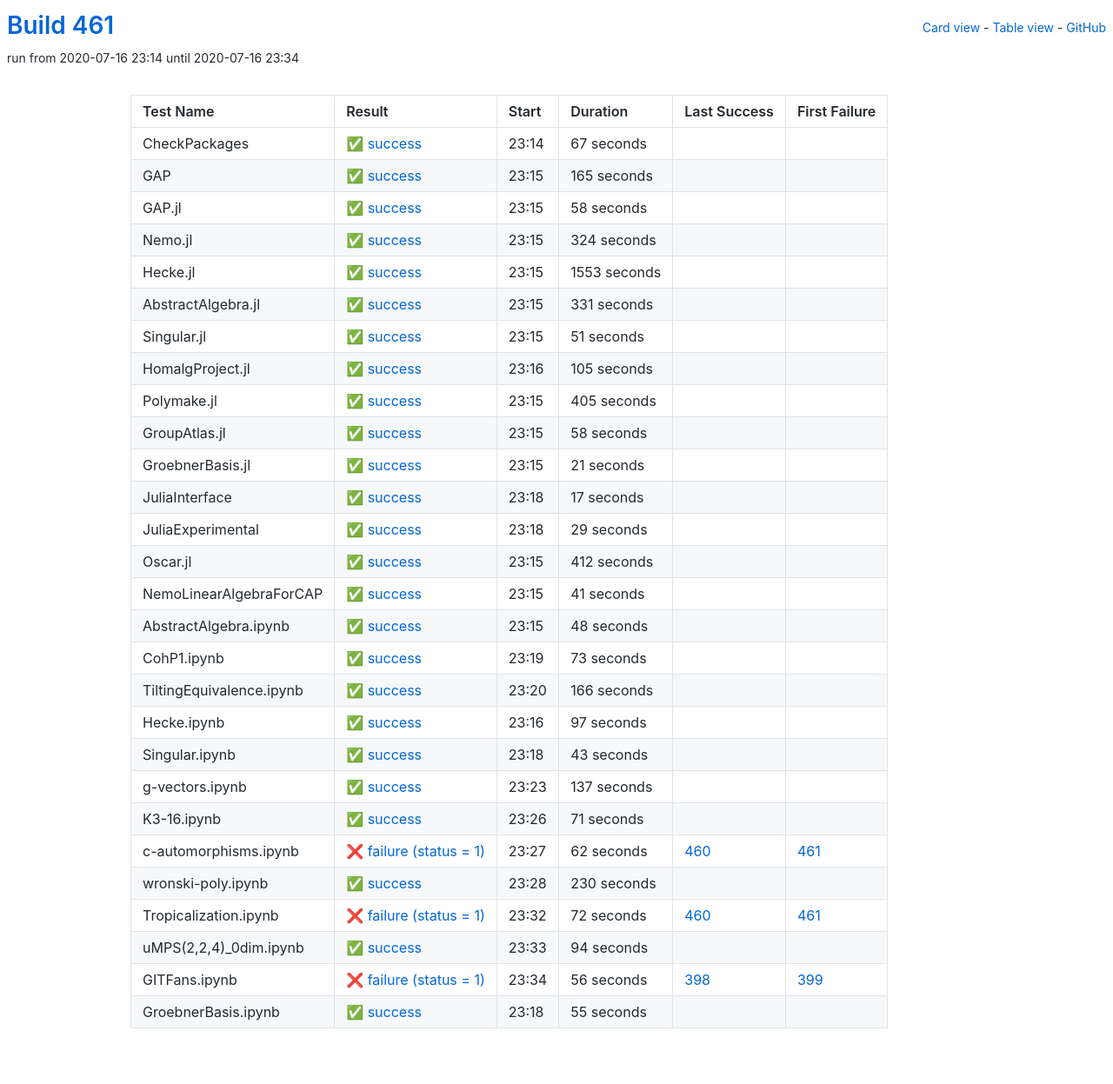
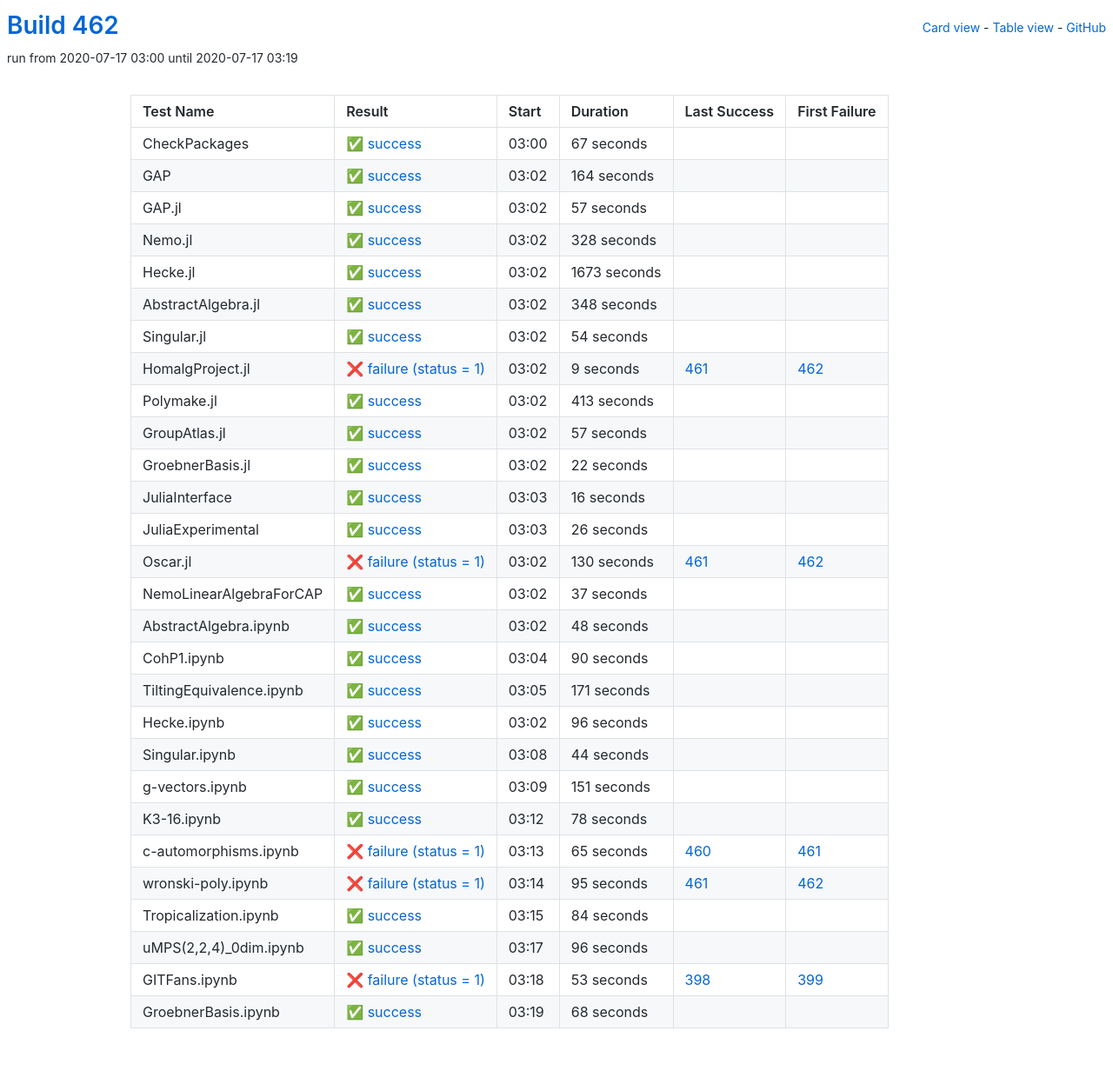
Before and after one commit to oscar-system/oscar-ci-status-stable, a Jekyll site: the page built from table.html, in a window 1280 px wide. Shown: the whole page at 87% size. Built offline with Jekyll 4.4.1, drawn with Linux system fonts in a browser that asks for light colours.

Commit message:
Build #462

```diff
--- a/_data/ci.yml
+++ b/_data/ci.yml
@@ -1,6 +1,6 @@
 ---
-build: 461
-build_url: https://oscarci.mathematik.uni-kl.de/job/oscar-stable/461/
+build: 462
+build_url: https://oscarci.mathematik.uni-kl.de/job/oscar-stable/462/
 job: oscar-stable
 organization: oscar-system
 repo: oscar-ci-status-stable
@@ -8,8 +8,8 @@ repourl: https://github.com/oscar-system/oscar-ci-status-stable
 tests:
 - name: CheckPackages
   id: checkpackages
-  log: https://oscarci.mathematik.uni-kl.de/job/oscar-stable/461/artifact/logs/build-461/CheckPackages.log
-  start: 2020-07-16 23:14
+  log: https://oscarci.mathematik.uni-kl.de/job/oscar-stable/462/artifact/logs/build-462/CheckPackages.log
+  start: 2020-07-17 03:00
   success: true
   exitcode: 0
   status: success
@@ -20,176 +20,176 @@ tests:
   first_failure_url:
 - name: GAP
   id: gap
-  log: https://oscarci.mathematik.uni-kl.de/job/oscar-stable/461/artifact/logs/build-461/GAP.log
-  start: 2020-07-16 23:15
+  log: https://oscarci.mathematik.uni-kl.de/job/oscar-stable/462/artifact/logs/build-462/GAP.log
+  start: 2020-07-17 03:02
   success: true
   exitcode: 0
   status: success
-  duration: 165
+  duration: 164
   last_success: false
   last_success_url:
   first_failure: false
   first_failure_url:
 - name: GAP.jl
   id: gap-jl
-  log: https://oscarci.mathematik.uni-kl.de/job/oscar-stable/461/artifact/logs/build-461/GAP.jl.log
-  start: 2020-07-16 23:15
+  log: https://oscarci.mathematik.uni-kl.de/job/oscar-stable/462/artifact/logs/build-462/GAP.jl.log
+  start: 2020-07-17 03:02
   success: true
   exitcode: 0
   status: success
-  duration: 58
+  duration: 57
   last_success: false
   last_success_url:
   first_failure: false
   first_failure_url:
 - name: Nemo.jl
   id: nemo-jl
-  log: https://oscarci.mathematik.uni-kl.de/job/oscar-stable/461/artifact/logs/build-461/Nemo.jl.log
-  start: 2020-07-16 23:15
+  log: https://oscarci.mathematik.uni-kl.de/job/oscar-stable/462/artifact/logs/build-462/Nemo.jl.log
+  start: 2020-07-17 03:02
   success: true
   exitcode: 0
   status: success
-  duration: 324
+  duration: 328
   last_success: false
   last_success_url:
   first_failure: false
   first_failure_url:
 - name: Hecke.jl
   id: hecke-jl
-  log: https://oscarci.mathematik.uni-kl.de/job/oscar-stable/461/artifact/logs/build-461/Hecke.jl.log
-  start: 2020-07-16 23:15
+  log: https://oscarci.mathematik.uni-kl.de/job/oscar-stable/462/artifact/logs/build-462/Hecke.jl.log
+  start: 2020-07-17 03:02
   success: true
   exitcode: 0
   status: success
-  duration: 1553
+  duration: 1673
   last_success: false
   last_success_url:
   first_failure: false
   first_failure_url:
 - name: AbstractAlgebra.jl
   id: abstractalgebra-jl
-  log: https://oscarci.mathematik.uni-kl.de/job/oscar-stable/461/artifact/logs/build-461/AbstractAlgebra.jl.log
-  start: 2020-07-16 23:15
+  log: https://oscarci.mathematik.uni-kl.de/job/oscar-stable/462/artifact/logs/build-462/AbstractAlgebra.jl.log
+  start: 2020-07-17 03:02
   success: true
   exitcode: 0
   status: success
-  duration: 331
+  duration: 348
   last_success: false
   last_success_url:
   first_failure: false
   first_failure_url:
 - name: Singular.jl
   id: singular-jl
-  log: https://oscarci.mathematik.uni-kl.de/job/oscar-stable/461/artifact/logs/build-461/Singular.jl.log
-  start: 2020-07-16 23:15
+  log: https://oscarci.mathematik.uni-kl.de/job/oscar-stable/462/artifact/logs/build-462/Singular.jl.log
+  start: 2020-07-17 03:02
   success: true
   exitcode: 0
   status: success
-  duration: 51
+  duration: 54
   last_success: false
   last_success_url:
   first_failure: false
   first_failure_url:
 - name: HomalgProject.jl
   id: homalgproject-jl
-  log: https://oscarci.mathematik.uni-kl.de/job/oscar-stable/461/artifact/logs/build-461/HomalgProject.jl.log
-  start: 2020-07-16 23:16
+  log: https://oscarci.mathematik.uni-kl.de/job/oscar-stable/462/artifact/logs/build-462/HomalgProject.jl.log
+  start: 2020-07-17 03:02
+  success: false
+  exitcode: 1
+  status: failure
+  duration: 9
+  last_success: 461
+  last_success_url: https://oscarci.mathematik.uni-kl.de/job/oscar-stable/461/
+  first_failure: 462
+  first_failure_url: https://oscarci.mathematik.uni-kl.de/job/oscar-stable/462/
+- name: Polymake.jl
+  id: polymake-jl
+  log: https://oscarci.mathematik.uni-kl.de/job/oscar-stable/462/artifact/logs/build-462/Polymake.jl.log
+  start: 2020-07-17 03:02
   success: true
   exitcode: 0
   status: success
-  duration: 105
-  last_success: false
-  last_success_url:
-  first_failure: false
-  first_failure_url:
-- name: Polymake.jl
-  id: polymake-jl
-  log: https://oscarci.mathematik.uni-kl.de/job/oscar-stable/461/artifact/logs/build-461/Polymake.jl.log
-  start: 2020-07-16 23:15
-  success: true
-  exitcode: 0
-  status: success
-  duration: 405
+  duration: 413
   last_success: false
   last_success_url:
   first_failure: false
   first_failure_url:
 - name: GroupAtlas.jl
   id: groupatlas-jl
-  log: https://oscarci.mathematik.uni-kl.de/job/oscar-stable/461/artifact/logs/build-461/GroupAtlas.jl.log
-  start: 2020-07-16 23:15
+  log: https://oscarci.mathematik.uni-kl.de/job/oscar-stable/462/artifact/logs/build-462/GroupAtlas.jl.log
+  start: 2020-07-17 03:02
   success: true
   exitcode: 0
   status: success
-  duration: 58
+  duration: 57
   last_success: false
   last_success_url:
   first_failure: false
   first_failure_url:
 - name: GroebnerBasis.jl
   id: groebnerbasis-jl
-  log: https://oscarci.mathematik.uni-kl.de/job/oscar-stable/461/artifact/logs/build-461/GroebnerBasis.jl.log
-  start: 2020-07-16 23:15
+  log: https://oscarci.mathematik.uni-kl.de/job/oscar-stable/462/artifact/logs/build-462/GroebnerBasis.jl.log
+  start: 2020-07-17 03:02
   success: true
   exitcode: 0
   status: success
-  duration: 21
+  duration: 22
   last_success: false
   last_success_url:
   first_failure: false
   first_failure_url:
 - name: JuliaInterface
   id: juliainterface
-  log: https://oscarci.mathematik.uni-kl.de/job/oscar-stable/461/artifact/logs/build-461/JuliaInterface.log
-  start: 2020-07-16 23:18
+  log: https://oscarci.mathematik.uni-kl.de/job/oscar-stable/462/artifact/logs/build-462/JuliaInterface.log
+  start: 2020-07-17 03:03
   success: true
   exitcode: 0
   status: success
-  duration: 17
+  duration: 16
   last_success: false
   last_success_url:
   first_failure: false
   first_failure_url:
 - name: JuliaExperimental
   id: juliaexperimental
-  log: https://oscarci.mathematik.uni-kl.de/job/oscar-stable/461/artifact/logs/build-461/JuliaExperimental.log
-  start: 2020-07-16 23:18
+  log: https://oscarci.mathematik.uni-kl.de/job/oscar-stable/462/artifact/logs/build-462/JuliaExperimental.log
+  start: 2020-07-17 03:03
   success: true
   exitcode: 0
   status: success
-  duration: 29
+  duration: 26
   last_success: false
   last_success_url:
   first_failure: false
   first_failure_url:
 - name: Oscar.jl
   id: oscar-jl
-  log: https://oscarci.mathematik.uni-kl.de/job/oscar-stable/461/artifact/logs/build-461/Oscar.jl.log
-  start: 2020-07-16 23:15
+  log: https://oscarci.mathematik.uni-kl.de/job/oscar-stable/462/artifact/logs/build-462/Oscar.jl.log
+  start: 2020-07-17 03:02
+  success: false
+  exitcode: 1
+  status: failure
+  duration: 130
+  last_success: 461
+  last_success_url: https://oscarci.mathematik.uni-kl.de/job/oscar-stable/461/
+  first_failure: 462
+  first_failure_url: https://oscarci.mathematik.uni-kl.de/job/oscar-stable/462/
+- name: NemoLinearAlgebraForCAP
+  id: nemolinearalgebraforcap
+  log: https://oscarci.mathematik.uni-kl.de/job/oscar-stable/462/artifact/logs/build-462/NemoLinearAlgebraForCAP.log
+  start: 2020-07-17 03:02
   success: true
   exitcode: 0
   status: success
-  duration: 412
-  last_success: false
-  last_success_url:
-  first_failure: false
-  first_failure_url:
-- name: NemoLinearAlgebraForCAP
-  id: nemolinearalgebraforcap
-  log: https://oscarci.mathematik.uni-kl.de/job/oscar-stable/461/artifact/logs/build-461/NemoLinearAlgebraForCAP.log
-  start: 2020-07-16 23:15
-  success: true
-  exitcode: 0
-  status: success
-  duration: 41
+  duration: 37
   last_success: false
   last_success_url:
   first_failure: false
   first_failure_url:
 - name: AbstractAlgebra.ipynb
   id: abstractalgebra-ipynb
-  log: https://oscarci.mathematik.uni-kl.de/job/oscar-stable/461/artifact/logs/build-461/AbstractAlgebra.ipynb.log
-  start: 2020-07-16 23:15
+  log: https://oscarci.mathematik.uni-kl.de/job/oscar-stable/462/artifact/logs/build-462/AbstractAlgebra.ipynb.log
+  start: 2020-07-17 03:02
   success: true
   exitcode: 0
   status: success
@@ -200,144 +200,144 @@ tests:
   first_failure_url:
 - name: CohP1.ipynb
   id: cohp1-ipynb
-  log: https://oscarci.mathematik.uni-kl.de/job/oscar-stable/461/artifact/logs/build-461/CohP1.ipynb.log
-  start: 2020-07-16 23:19
+  log: https://oscarci.mathematik.uni-kl.de/job/oscar-stable/462/artifact/logs/build-462/CohP1.ipynb.log
+  start: 2020-07-17 03:04
   success: true
   exitcode: 0
   status: success
-  duration: 73
+  duration: 90
   last_success: false
   last_success_url:
   first_failure: false
   first_failure_url:
 - name: TiltingEquivalence.ipynb
   id: tiltingequivalence-ipynb
-  log: https://oscarci.mathematik.uni-kl.de/job/oscar-stable/461/artifact/logs/build-461/TiltingEquivalence.ipynb.log
-  start: 2020-07-16 23:20
+  log: https://oscarci.mathematik.uni-kl.de/job/oscar-stable/462/artifact/logs/build-462/TiltingEquivalence.ipynb.log
+  start: 2020-07-17 03:05
   success: true
   exitcode: 0
   status: success
-  duration: 166
+  duration: 171
   last_success: false
   last_success_url:
   first_failure: false
   first_failure_url:
 - name: Hecke.ipynb
   id: hecke-ipynb
-  log: https://oscarci.mathematik.uni-kl.de/job/oscar-stable/461/artifact/logs/build-461/Hecke.ipynb.log
-  start: 2020-07-16 23:16
+  log: https://oscarci.mathematik.uni-kl.de/job/oscar-stable/462/artifact/logs/build-462/Hecke.ipynb.log
+  start: 2020-07-17 03:02
   success: true
   exitcode: 0
   status: success
-  duration: 97
+  duration: 96
   last_success: false
   last_success_url:
   first_failure: false
   first_failure_url:
 - name: Singular.ipynb
   id: singular-ipynb
-  log: https://oscarci.mathematik.uni-kl.de/job/oscar-stable/461/artifact/logs/build-461/Singular.ipynb.log
-  start: 2020-07-16 23:18
+  log: https://oscarci.mathematik.uni-kl.de/job/oscar-stable/462/artifact/logs/build-462/Singular.ipynb.log
+  start: 2020-07-17 03:08
   success: true
   exitcode: 0
   status: success
-  duration: 43
+  duration: 44
   last_success: false
   last_success_url:
   first_failure: false
   first_failure_url:
 - name: g-vectors.ipynb
   id: g-vectors-ipynb
-  log: https://oscarci.mathematik.uni-kl.de/job/oscar-stable/461/artifact/logs/build-461/g-vectors.ipynb.log
-  start: 2020-07-16 23:23
+  log: https://oscarci.mathematik.uni-kl.de/job/oscar-stable/462/artifact/logs/build-462/g-vectors.ipynb.log
+  start: 2020-07-17 03:09
   success: true
   exitcode: 0
   status: success
-  duration: 137
+  duration: 151
   last_success: false
   last_success_url:
   first_failure: false
   first_failure_url:
 - name: K3-16.ipynb
   id: k3-16-ipynb
-  log: https://oscarci.mathematik.uni-kl.de/job/oscar-stable/461/artifact/logs/build-461/K3-16.ipynb.log
-  start: 2020-07-16 23:26
+  log: https://oscarci.mathematik.uni-kl.de/job/oscar-stable/462/artifact/logs/build-462/K3-16.ipynb.log
+  start: 2020-07-17 03:12
   success: true
   exitcode: 0
   status: success
-  duration: 71
+  duration: 78
   last_success: false
   last_success_url:
   first_failure: false
   first_failure_url:
 - name: c-automorphisms.ipynb
   id: c-automorphisms-ipynb
-  log: https://oscarci.mathematik.uni-kl.de/job/oscar-stable/461/artifact/logs/build-461/c-automorphisms.ipynb.log
-  start: 2020-07-16 23:27
+  log: https://oscarci.mathematik.uni-kl.de/job/oscar-stable/462/artifact/logs/build-462/c-automorphisms.ipynb.log
+  start: 2020-07-17 03:13
   success: false
   exitcode: 1
   status: failure
-  duration: 62
+  duration: 65
   last_success: 460
   last_success_url: https://oscarci.mathematik.uni-kl.de/job/oscar-stable/460/
   first_failure: 461
   first_failure_url: https://oscarci.mathematik.uni-kl.de/job/oscar-stable/461/
 - name: wronski-poly.ipynb
   id: wronski-poly-ipynb
-  log: https://oscarci.mathematik.uni-kl.de/job/oscar-stable/461/artifact/logs/build-461/wronski-poly.ipynb.log
-  start: 2020-07-16 23:28
+  log: https://oscarci.mathematik.uni-kl.de/job/oscar-stable/462/artifact/logs/build-462/wronski-poly.ipynb.log
+  start: 2020-07-17 03:14
+  success: false
+  exitcode: 1
+  status: failure
+  duration: 95
+  last_success: 461
+  last_success_url: https://oscarci.mathematik.uni-kl.de/job/oscar-stable/461/
+  first_failure: 462
+  first_failure_url: https://oscarci.mathematik.uni-kl.de/job/oscar-stable/462/
+- name: Tropicalization.ipynb
+  id: tropicalization-ipynb
+  log: https://oscarci.mathematik.uni-kl.de/job/oscar-stable/462/artifact/logs/build-462/Tropicalization.ipynb.log
+  start: 2020-07-17 03:15
   success: true
   exitcode: 0
   status: success
-  duration: 230
+  duration: 84
   last_success: false
   last_success_url:
   first_failure: false
   first_failure_url:
-- name: Tropicalization.ipynb
-  id: tropicalization-ipynb
-  log: https://oscarci.mathematik.uni-kl.de/job/oscar-stable/461/artifact/logs/build-461/Tropicalization.ipynb.log
-  start: 2020-07-16 23:32
-  success: false
-  exitcode: 1
-  status: failure
-  duration: 72
-  last_success: 460
-  last_success_url: https://oscarci.mathematik.uni-kl.de/job/oscar-stable/460/
-  first_failure: 461
-  first_failure_url: https://oscarci.mathematik.uni-kl.de/job/oscar-stable/461/
 - name: uMPS(2,2,4)_0dim.ipynb
   id: umps-2-2-4-0dim-ipynb
-  log: https://oscarci.mathematik.uni-kl.de/job/oscar-stable/461/artifact/logs/build-461/uMPS-2-2-4-_0dim.ipynb.log
-  start: 2020-07-16 23:33
+  log: https://oscarci.mathematik.uni-kl.de/job/oscar-stable/462/artifact/logs/build-462/uMPS-2-2-4-_0dim.ipynb.log
+  start: 2020-07-17 03:17
   success: true
   exitcode: 0
   status: success
-  duration: 94
+  duration: 96
   last_success: false
   last_success_url:
   first_failure: false
   first_failure_url:
 - name: GITFans.ipynb
   id: gitfans-ipynb
-  log: https://oscarci.mathematik.uni-kl.de/job/oscar-stable/461/artifact/logs/build-461/GITFans.ipynb.log
-  start: 2020-07-16 23:34
+  log: https://oscarci.mathematik.uni-kl.de/job/oscar-stable/462/artifact/logs/build-462/GITFans.ipynb.log
+  start: 2020-07-17 03:18
   success: false
   exitcode: 1
   status: failure
-  duration: 56
+  duration: 53
   last_success: 398
   last_success_url: https://oscarci.mathematik.uni-kl.de/job/oscar-stable/398/
   first_failure: 399
   first_failure_url: https://oscarci.mathematik.uni-kl.de/job/oscar-stable/399/
 - name: GroebnerBasis.ipynb
   id: groebnerbasis-ipynb
-  log: https://oscarci.mathematik.uni-kl.de/job/oscar-stable/461/artifact/logs/build-461/GroebnerBasis.ipynb.log
-  start: 2020-07-16 23:18
+  log: https://oscarci.mathematik.uni-kl.de/job/oscar-stable/462/artifact/logs/build-462/GroebnerBasis.ipynb.log
+  start: 2020-07-17 03:19
   success: true
   exitcode: 0
   status: success
-  duration: 55
+  duration: 68
   last_success: false
   last_success_url:
   first_failure: false
```
Also changed, not shown: README.md.
